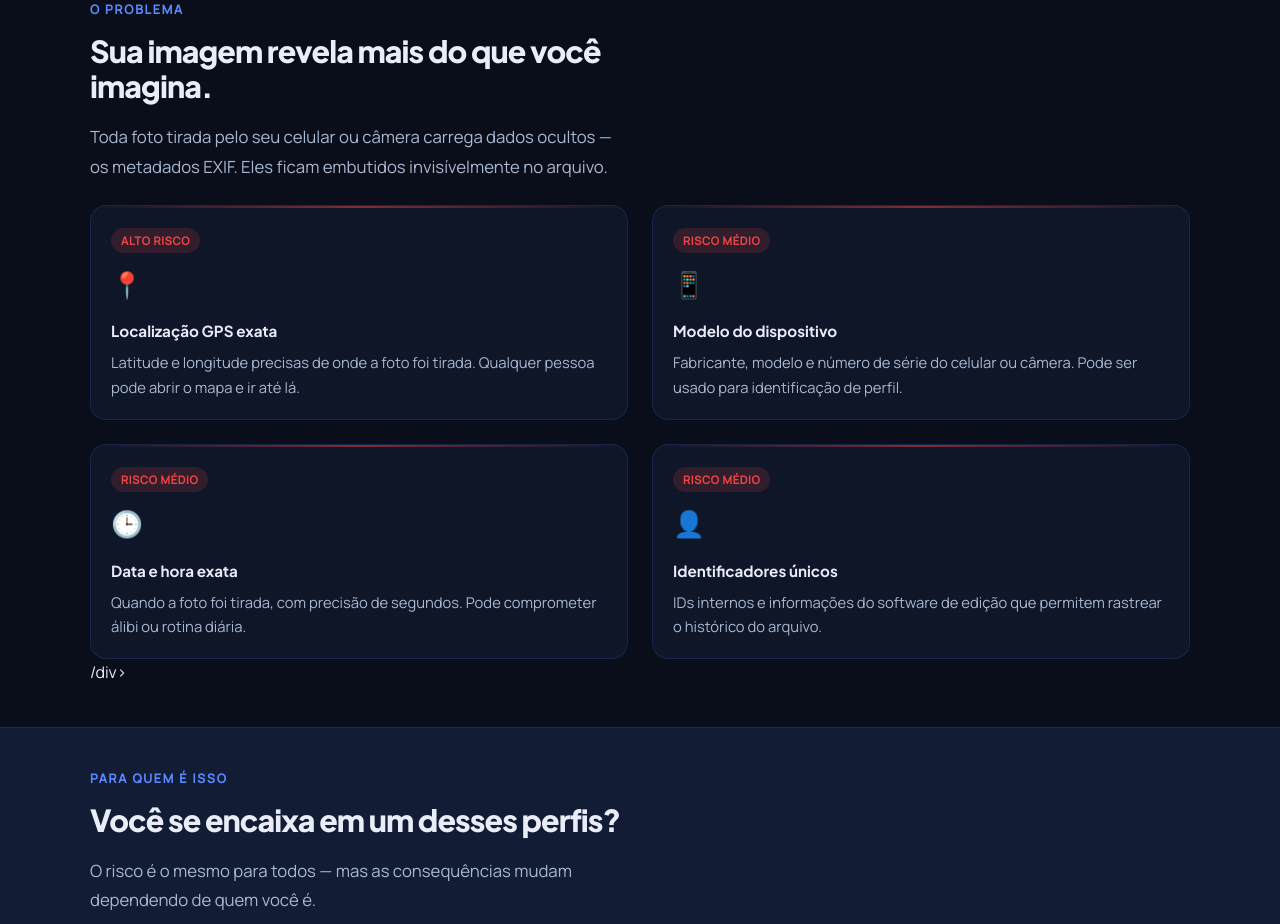
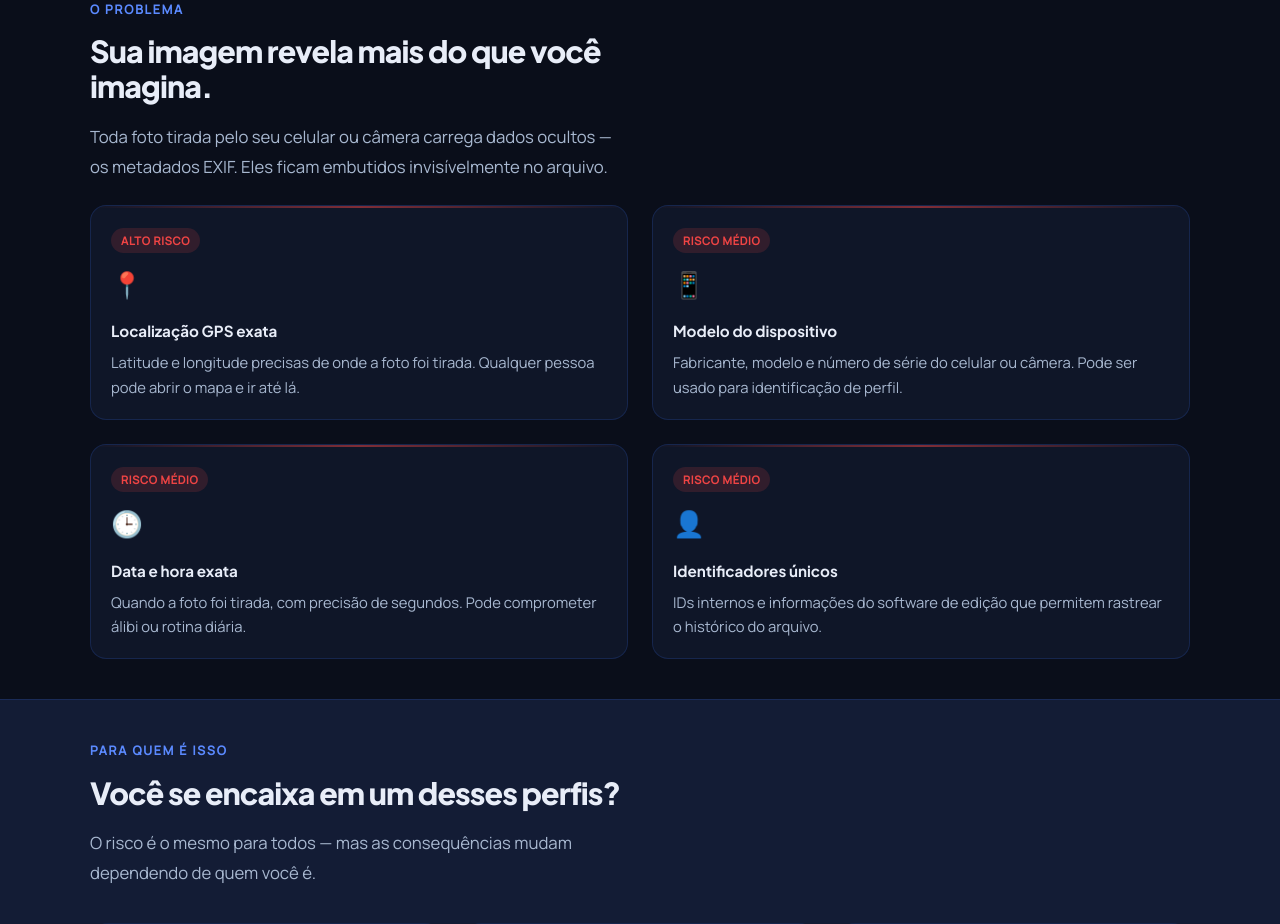
Before and after one commit to lucashfernandes91/Anonymizer, a Django app: template anonymizer/templates/home.html in a window 1280 px wide. Shown: the part 1990-2914 px from the top of the page. Run offline with Django 5.2, Linux system fonts and the light colour scheme; the template is opened without the code that fills it: most values are stand-ins (such as "Sample title", 1, 10 or a date in 2020).

Commit message:
Div quebrando o layout

```diff
--- a/anonymizer/templates/home.html
+++ b/anonymizer/templates/home.html
@@ -427,11 +427,9 @@
 						<p>IDs internos e informações do software de edição que permitem rastrear o histórico do arquivo.</p>
 					</div>
 				</div>
-	/div>
 			</div>
 		</section>
 
-		<!-- ═══ BLOCO 2: PARA QUEM É ISSO ═══ -->
 		<section class="publico-section" id="publico">
 			<div class="container">
 				<div class="section-label">Para quem é isso</div>
@@ -667,6 +665,7 @@
 				});
 			})();
 
+			// Back to top
 			const _btt = document.getElementById('back-to-top');
 			if (_btt) {
 				window.addEventListener('scroll', () => {
```
